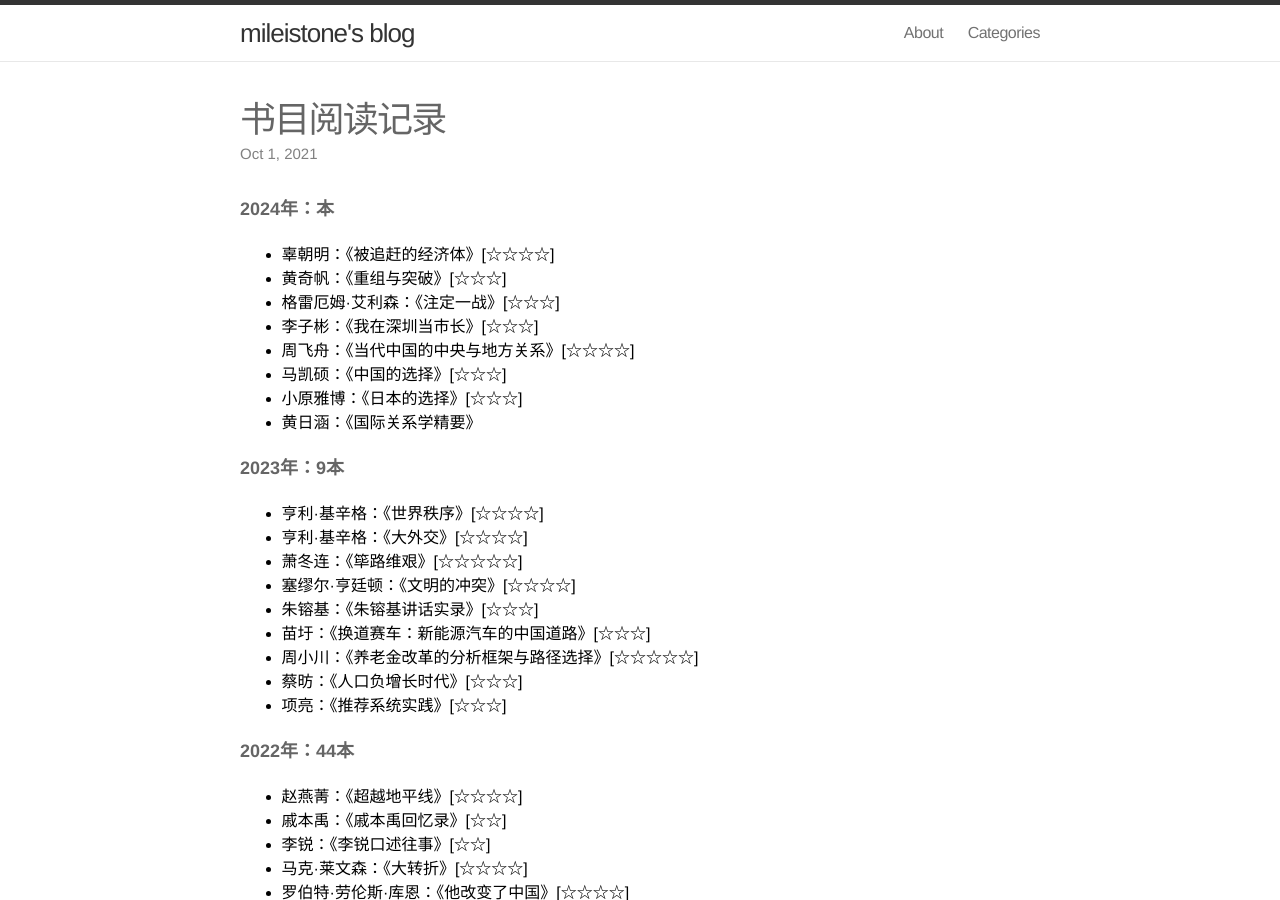
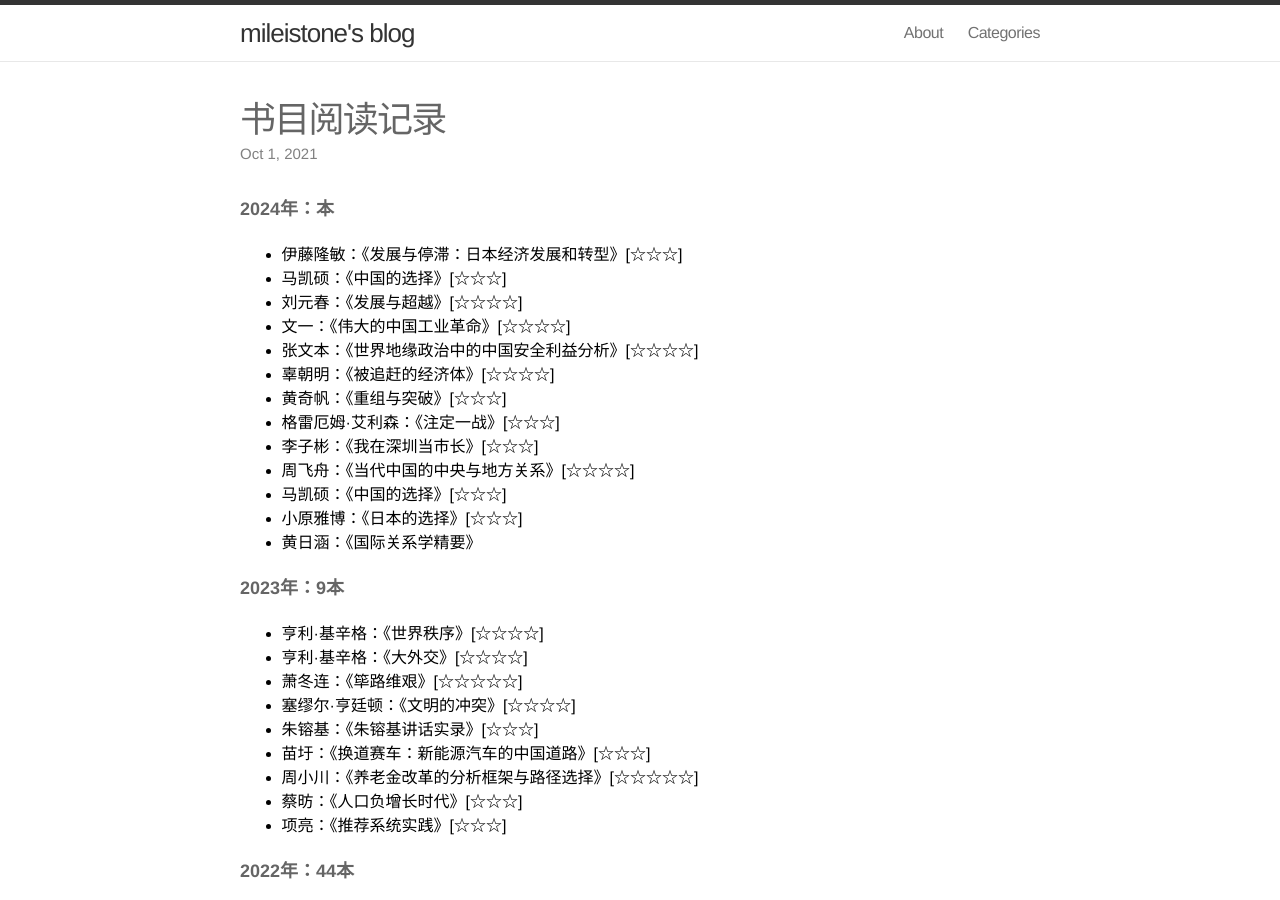
Before and after one commit to mileistone/mileistone.github.io, a Jekyll site: the page built from _posts/2021-10-01-books.md, in a window 1280 px wide and 900 px high. Built offline with Jekyll 4.4.1, drawn with Linux system fonts in a browser that asks for light colours.

Commit message:
Update 2021-10-01-books.md

```diff
--- a/_posts/2021-10-01-books.md
+++ b/_posts/2021-10-01-books.md
@@ -8,6 +8,11 @@ date: 2021-10-01 22:00:00
 ---
 
 ##### 2024年：本
+- 伊藤隆敏：《发展与停滞：日本经济发展和转型》[☆☆☆]
+- 马凯硕：《中国的选择》[☆☆☆]
+- 刘元春：《发展与超越》[☆☆☆☆]
+- 文一：《伟大的中国工业革命》[☆☆☆☆]
+- 张文本：《世界地缘政治中的中国安全利益分析》[☆☆☆☆]
 - 辜朝明：《被追赶的经济体》[☆☆☆☆]
 - 黄奇帆：《重组与突破》[☆☆☆]
 - 格雷厄姆·艾利森：《注定一战》[☆☆☆]
```
